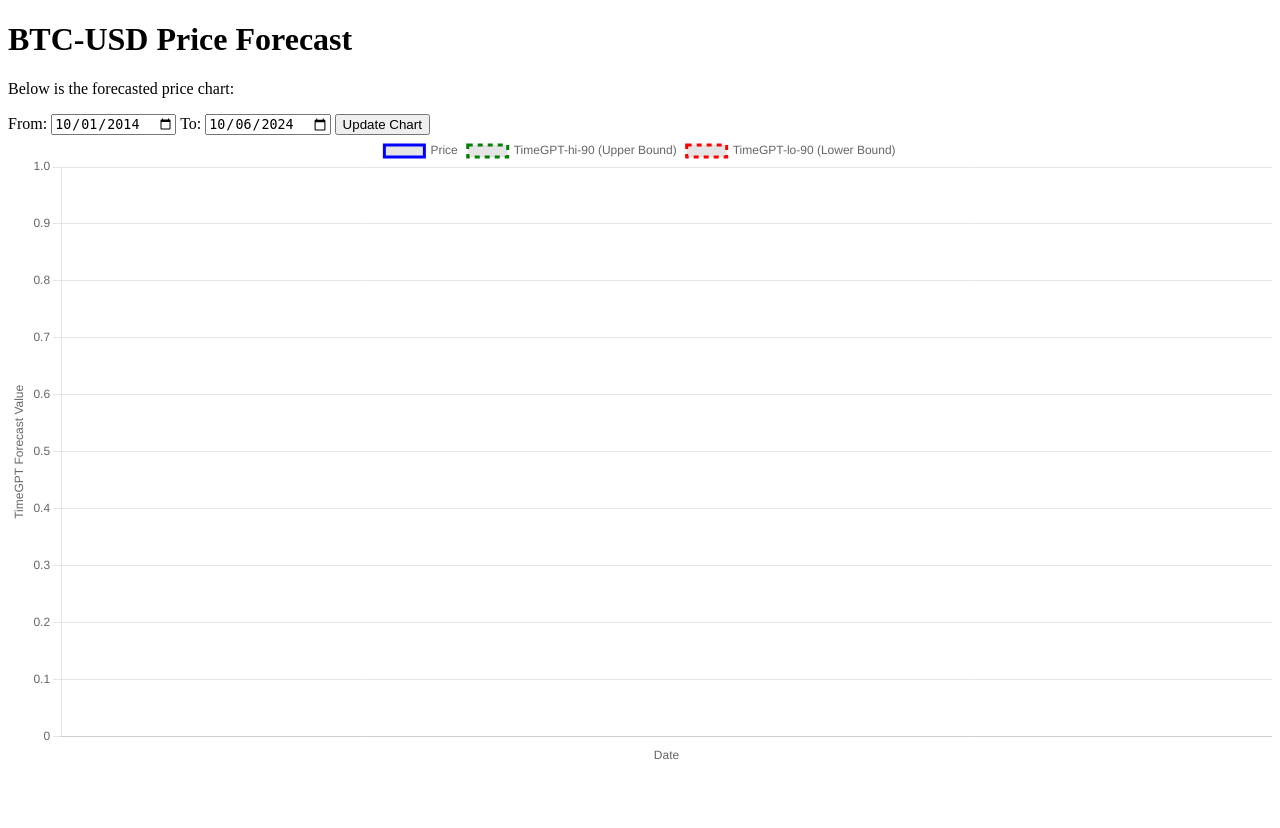
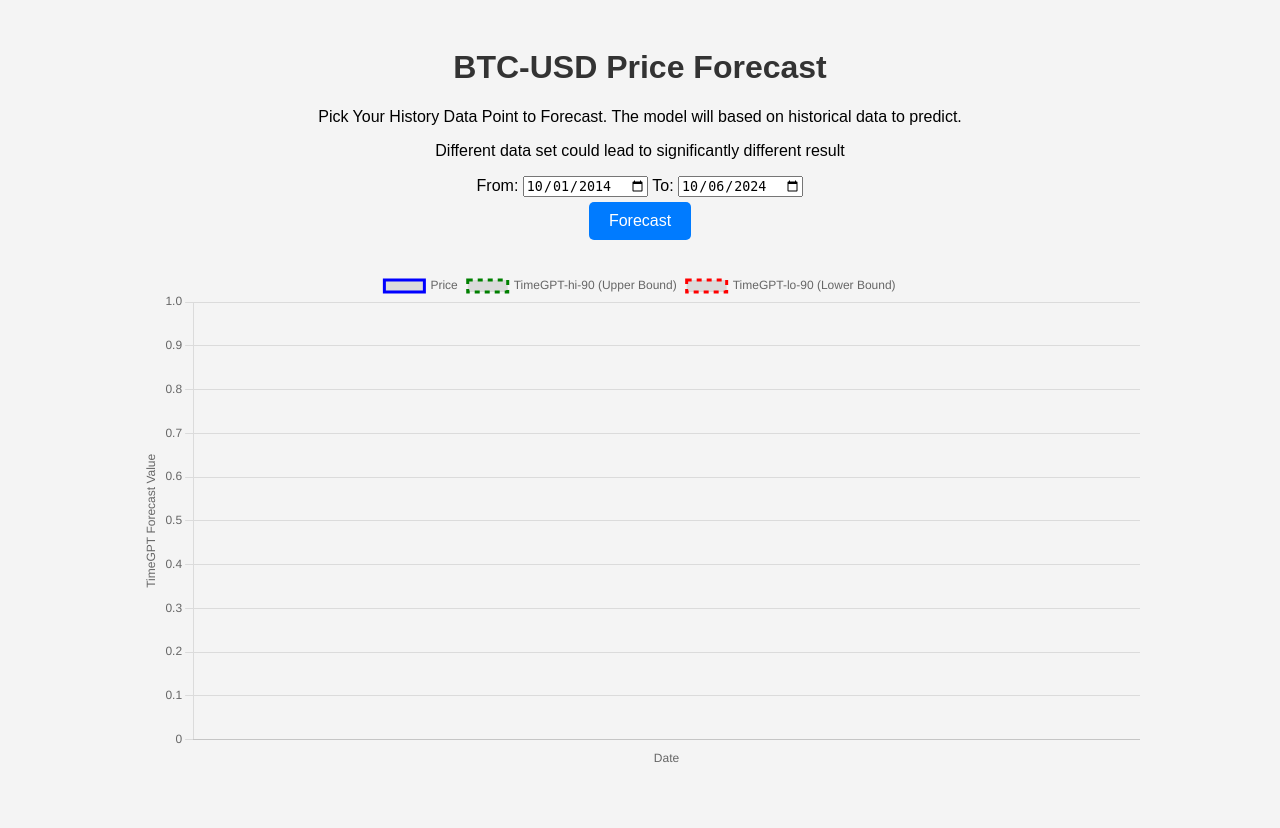
Before and after one commit to lukehungngo/marketrunner, a Django app: template templates/plot_hl_template.html in a window 1280 px wide. Before the commit the page ends 759 px from the top, so only its background shows below. Run offline with Django 4.2, Linux system fonts and the light colour scheme; the template is opened without the code that fills it: most values are stand-ins (such as "Sample title", 1, 10 or a date in 2020).

Commit message:
feat: revamp forcast template

```diff
--- a/app/adapter/nixtla_adapter.py
+++ b/app/adapter/nixtla_adapter.py
@@ -3,6 +3,7 @@ from datetime import datetime
 import yfinance as yf
 from nixtla.nixtla_client import AnyDFType
 from pandas import DataFrame
+from pydantic import PositiveInt
 
 
 def get_all_raw_data(ticker=None) -> DataFrame:
@@ -18,7 +19,7 @@ def forecast(client, data: DataFrame) -> AnyDFType:
     return client.forecast(
         df=data,
         model="timegpt-1",
-        h=7,  # Forecast 7 days ahead
+        h=8,  # Forecast X days ahead
         level=[90],  # Generate a 90% confidence interval
         finetune_steps=120,  # Specify the number of steps for fine-tuning
         freq="B",
--- a/app/models.py
+++ b/app/models.py
@@ -6,7 +6,7 @@ from django.db import models
 
 class Chart1DForecastTimeGPT(models.Model):
     class Meta:
-        unique_together = (
+        index_together = (
             "from_date",
             "to_date",
         )  # Ensure there's only one record per date
--- a/app/services.py
+++ b/app/services.py
@@ -36,10 +36,11 @@ def forecast_btc_from_to(from_date=None, to_date=None, force_update=False):
     from_date_pd = pd.to_datetime(from_date)
     to_date_pd = pd.to_datetime(to_date)
     range_data = data[(data["Date"] >= from_date_pd) & (data["Date"] <= to_date_pd)]
-
     result = nixtla_adapter.forecast(
-        apps.get_app_config("app").get_nixtla_client(), range_data
+        apps.get_app_config("app").get_nixtla_client(),
+        range_data,
     )
+    print(result)
     dates = []
     for date in result["Date"]:
         dates.append(date.strftime("%Y-%m-%d %H:%M:%S"))
--- a/templates/plot_hl_template.html
+++ b/templates/plot_hl_template.html
@@ -5,109 +5,140 @@
     <meta name="viewport" content="width=device-width, initial-scale=1.0">
     <title>BTC-USD Price Forecast</title>
     <script src="https://cdn.jsdelivr.net/npm/chart.js"></script>
+    <style>
+        /* Basic styling */
+        body {
+            font-family: Arial, sans-serif;
+            background-color: #f4f4f4;
+            padding: 20px;
+        }
+
+        .container {
+            max-width: 1000px;
+            margin: 0 auto;
+            text-align: center;
+        }
+
+        h1 {
+            color: #333;
+        }
+
+        #forecastChart {
+            margin: 30px 0;
+        }
+
+        /* Button styling */
+        .forecast-btn {
+            background-color: #007bff;
+            color: white;
+            font-size: 16px;
+            padding: 10px 20px;
+            border: none;
+            border-radius: 5px;
+            cursor: pointer;
+            margin-top: 5px;
+        }
+
+        .forecast-btn:hover {
+            background-color: #0056b3;
+        }
+
+        /* Spinner styling */
+        .spinner {
+            display: none; /* Initially hidden */
+            border: 8px solid #f3f3f3;
+            border-top: 8px solid #3498db;
+            border-radius: 50%;
+            width: 50px;
+            height: 50px;
+            animation: spin 1s linear infinite;
+            margin: 0 auto;
+        }
+
+        @keyframes spin {
+            0% { transform: rotate(0deg); }
+            100% { transform: rotate(360deg); }
+        }
+
+
+        /* Warning styling */
+        .warning {
+            color: red;
+            font-size: 16px;
+            margin-bottom: 15px;
+            display: none;
+        }
+
+    </style>
 </head>
 <body>
+    <div class="container">
         <h1>BTC-USD Price Forecast</h1>
-<p>Below is the forecasted price chart:</p>
-
+        <p>Pick Your History Data Point to Forecast. The model will based on historical data to predict.</p>
+        <p>Different data set could lead to significantly different result</p>
         <!-- Date selection form -->
         <label for="fromDate">From:</label>
         <input type="date" id="fromDate" name="fromDate" value="2014-10-01">
 
         <label for="toDate">To:</label>
-<input type="date" id="toDate" name="toDate" value="{{ default_to_date }}"> <!-- default to current date -->
+        <input type="date" id="toDate" name="toDate" value="{{ default_to_date }}">
 
-<button id="updateChart">Update Chart</button>
-<script>
-    document.getElementById('updateChart').addEventListener('click', function () {
-        const fromDate = document.getElementById('fromDate').value;
-        const toDate = document.getElementById('toDate').value;
+        <br/>
+        <button id="updateChart" class="forecast-btn">Forecast</button>
 
-        // Send the data to the Django view via AJAX (using fetch)
-        fetch('/forecast-hl/update', {
-            method: 'POST',  // Use POST for sending data
-            headers: {
-                'Content-Type': 'application/json',  // Ensure JSON is sent
-                'X-CSRFToken': '{{ csrf_token }}'  // CSRF token for Django's protection
-            },
-            body: JSON.stringify({
-                from_date: fromDate,
-                to_date: toDate
-            })
-        })
-            .then(response => response.json())
-            .then(data => {
-                const {dates, values, highValues, lowValues} = data;
-
-                // Clear the existing chart and re-render it with the new data
-                document.getElementById('forecastChart').remove(); // Remove the old canvas
-                const newCanvas = document.createElement('canvas'); // Create a new canvas
-                newCanvas.setAttribute('id', 'forecastChart');
-                newCanvas.setAttribute('width', '800');
-                newCanvas.setAttribute('height', '400');
-                document.body.insertBefore(newCanvas, document.getElementById('updateChart').nextSibling);
-
-                // Render the chart again with the new data from the server
-                renderChart(dates, values, highValues, lowValues);
-            })
-            .catch(error => {
-                console.error('Error:', error);
-            });
-    });
-</script>
+        <!-- Spinner (Hidden initially) -->
+        <div id="spinner" class="spinner"></div>
 
         <!-- Create a canvas element where the chart will be rendered -->
         <canvas id="forecastChart" width="800" height="400"></canvas>
+    </div>
+    <script>
+        // Set the date format for the input fields (ensure format is YYYY-MM-DD)
+        window.onload = function() {
+            const toDateField = document.getElementById('toDate');
 
-<!-- Script to render the chart using Chart.js -->
+            // Check if there is a default value and ensure it uses the proper format
+            if (!toDateField.value) {
+                const today = new Date().toISOString().split('T')[0];  // Get current date in YYYY-MM-DD format
+                toDateField.value = today;
+            }
+        }
+    </script>
     <script>
-    // Get the current date as default
-    const currentDate = new Date().toISOString().split('T')[0];  // Get current date in YYYY-MM-DD format
-    document.getElementById('toDate').value = currentDate;
+        // Initial Chart Rendering
+        const dates = {{ dates|safe }};   // Assuming passed as context from Django
+        const values = {{ values|safe }};
+        const highValues = {{ highValues|safe }};
+        const lowValues = {{ lowValues|safe }};
 
-    // Get the data passed from the Django view directly as arrays
-    const dates = {{ dates|safe }};  // This outputs a valid JS array
-    const values = {{ values|safe }};  // This outputs a valid JS array
-    const highValues = {{ highValues|safe }};  // This outputs a valid JS array
-    const lowValues = {{ lowValues|safe }};  // This outputs a valid JS array
-
-    // Initial Chart Rendering
-    function renderChart(filteredDates, filteredValues, filteredHighValues, filteredLowValues) {
+        function renderChart(dates, values, highValues, lowValues) {
             const ctx = document.getElementById('forecastChart').getContext('2d');
 
             new Chart(ctx, {
                 type: 'line',
                 data: {
-                labels: filteredDates,
+                    labels: dates,
                     datasets: [
                         {
                             label: 'Price',
-                        data: filteredValues,
+                            data: values,
                             borderColor: 'blue',
                             fill: false,
-                        tension: 0.1,
-                        pointRadius: 5,
-                        pointHoverRadius: 7,
-                        pointBackgroundColor: 'blue'
                         },
                         {
                             label: 'TimeGPT-hi-90 (Upper Bound)',
-                        data: filteredHighValues,
+                            data: highValues,
                             borderColor: 'green',
+                            borderDash: [5, 5],  // Dotted line
                             fill: false,
-                        tension: 0.1,
-                        borderDash: [5, 5],  // Make the line dashed for upper bound
-                        pointRadius: 0,
                         },
                         {
                             label: 'TimeGPT-lo-90 (Lower Bound)',
-                        data: filteredLowValues,
+                            data: lowValues,
                             borderColor: 'red',
+                            borderDash: [5, 5],  // Dotted line
                             fill: false,
-                        tension: 0.1,
-                        borderDash: [5, 5],  // Make the line dashed for lower bound
-                        pointRadius: 0,
-                    },
+                        }
                     ]
                 },
                 options: {
@@ -129,45 +160,53 @@
             });
         }
 
-    // Filter the data based on the date range
-    function filterDataByDate(fromDate, toDate) {
-        const filteredDates = [];
-        const filteredValues = [];
-        const filteredHighValues = [];
-        const filteredLowValues = [];
-
-        dates.forEach((date, index) => {
-            if (date >= fromDate && date <= toDate) {
-                filteredDates.push(date);
-                filteredValues.push(values[index]);
-                filteredHighValues.push(highValues[index]);
-                filteredLowValues.push(lowValues[index]);
-            }
-        });
-        return {filteredDates, filteredValues, filteredHighValues, filteredLowValues};
-    }
-
-    // Initial rendering with full data
+        // Initial rendering of the chart
         renderChart(dates, values, highValues, lowValues);
 
-    // Add event listener to the button
-    document.getElementById('updateChart').addEventListener('click', function () {
+        // Button click event handler
+        document.getElementById('updateChart').addEventListener('click', function() {
             const fromDate = document.getElementById('fromDate').value;
             const toDate = document.getElementById('toDate').value;
+            const forecastDays = document.getElementById('forecastDays').value;
 
-        // Filter data based on selected dates
-        const {filteredDates, filteredValues, filteredHighValues, filteredLowValues} = filterDataByDate(fromDate, toDate);
+            // Show the spinner while the data is being fetched
+            document.getElementById('spinner').style.display = 'block';
 
-        // Clear the existing chart and re-render it
-        document.getElementById('forecastChart').remove(); // Remove the old canvas
-        const newCanvas = document.createElement('canvas'); // Create a new canvas
+            // Simulate data fetching process
+            fetch('/forecast-hl/update', {
+                method: 'POST',
+                headers: {
+                    'Content-Type': 'application/json',
+                    'X-CSRFToken': '{{ csrf_token }}'
+                },
+                body: JSON.stringify({
+                    from_date: fromDate,
+                    to_date: toDate,
+                })
+            })
+            .then(response => response.json())
+            .then(data => {
+                const { dates, values, highValues, lowValues } = data;
+
+                // Remove the old canvas and create a new one
+                document.getElementById('forecastChart').remove();
+                const newCanvas = document.createElement('canvas');
                 newCanvas.setAttribute('id', 'forecastChart');
                 newCanvas.setAttribute('width', '800');
                 newCanvas.setAttribute('height', '400');
-        document.body.insertBefore(newCanvas, document.getElementById('updateChart').nextSibling);
+                document.querySelector('.container').appendChild(newCanvas);
 
-        // Render the chart again with filtered data
-        renderChart(filteredDates, filteredValues, filteredHighValues, filteredLowValues);
+                // Hide the spinner once data is received
+                document.getElementById('spinner').style.display = 'none';
+
+                // Render the updated chart
+                renderChart(dates, values, highValues, lowValues);
+            })
+            .catch(error => {
+                console.error('Error:', error);
+                // Hide the spinner if there's an error
+                document.getElementById('spinner').style.display = 'none';
+            });
         });
     </script>
 </body>
```
Also changed, not shown: app/views.py (+8 -5 lines), app/migrations/0005_alter_chart1dforecasttimegpt_unique_together_and_more.py (added). Lines whose indentation alone changed are shown as unchanged.
